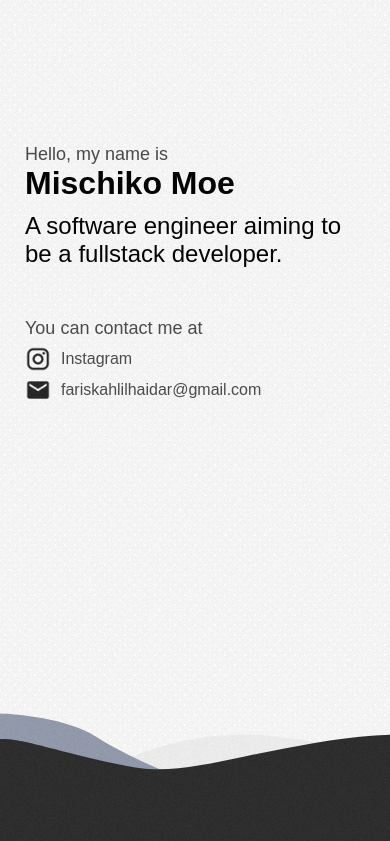
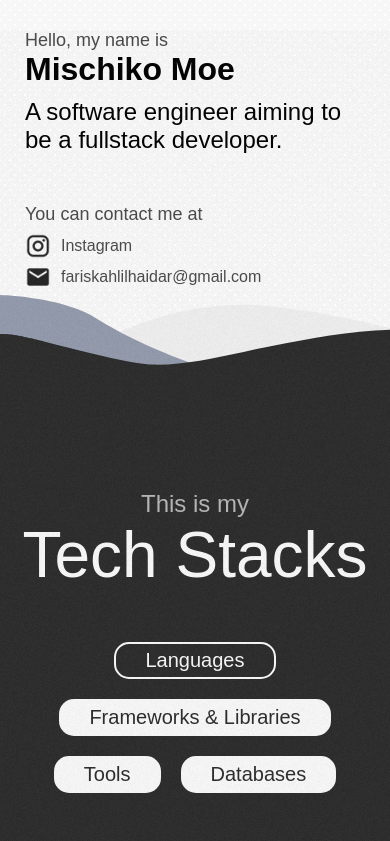
Before and after one commit to MiloAillo/Landing-Page, a React (Vite) app: page / in a window 390 px wide. Shown: the top 841 px of the page. Built offline with nearby package versions, Linux system fonts and the light colour scheme; a web font is replaced by a local one.

Commit message:
page 1 fully responsive

```diff
--- a/src/App.tsx
+++ b/src/App.tsx
@@ -9,6 +9,7 @@ import Ender from './components/ender'
 import './App.css'
 
 function App() {
+  // Lenis Smooth Scrolling
   useEffect(() => {
     const lenis = new Lenis()
     function raf(time: number) {
@@ -18,32 +19,31 @@ function App() {
     requestAnimationFrame(raf)
   }, [])
 
-  const { scrollY } = useScroll()
-
-  const backgroundY = useTransform(scrollY, [0, 3000], [0, -750])
-
+  //viewport tracker
   const [width, setWidth] = useState(window.innerWidth)
   const [parallax, setParallax] = useState<boolean>(false)
   useEffect(() => {
     const resize = () => setWidth(window.innerWidth)
     addEventListener("resize", resize);
-    (() => width >= 800 ? setParallax(false) : setParallax(true)) ();
+    (() => width >= 800 ? setParallax(true) : setParallax(false)) ();
     console.log(width, parallax)
     return () => removeEventListener("resize", resize)
   }, [width])
+
+  // background parallax
+  const { scrollY } = useScroll()
+  const backgroundY = useTransform(scrollY, [0, 3000], [0, parallax ? -750 : 0])
 
   return (
     <div className='app-container'>
       <motion.div className='background' style={{y: backgroundY}}></motion.div>
       <div className='overlay'></div>
       <div className='pages'>
-        <Page1 />
-        <div>
+        <Page1 parallax={parallax} />
         <Page2 />
-        <Page3 />
+        <Page3 parallax={parallax}/>
         <Page4 />
         <Ender />
-        </div>
       </div>
     </div>
   )
--- a/src/containers/Page1/page1.container.css
+++ b/src/containers/Page1/page1.container.css
@@ -8,3 +8,19 @@
   gap: 10px;
   flex-wrap: wrap;
 }
+
+.page1-wave {
+  position: relative;
+  height: 150px;
+  width: 100vw;
+}
+
+.page1-mobile {
+  /* height: 100vh; */
+  width: 100vw;
+  background-color: #F7F7F7;
+  display: flex;
+  flex-direction: column;
+  align-items: center;
+  margin: 30px 0 0 0;
+}
--- a/src/containers/Page1/page1.container.tsx
+++ b/src/containers/Page1/page1.container.tsx
@@ -4,7 +4,11 @@ import Page1Waves from '../../components/Page1/page1-waves'
 import "./page1.container.css"
 import { useRef } from 'react'
 
-function Page1() {
+  interface mainInterface{
+    parallax: boolean
+  }
+
+function Page1({ parallax }: mainInterface) {
   const ref = useRef(null)
   const { scrollYProgress } = useScroll({
     target: ref,
@@ -13,17 +17,17 @@ function Page1() {
   const { scrollYProgress: scrollYProgress2 } = useScroll({
     offset: ["start start", "end end"]
   })
-  const card: MotionValue<string> = useTransform(scrollYProgress2, [0, 1], ["0vh", "50vh"]) // Temp (50vh original)
+  const card: MotionValue<string> = useTransform(scrollYProgress2, [0, 1], ["0vh", parallax ? "50vh" : "0vh"]) // Temp (50vh original)
   const layer1: MotionValue<string> = useTransform(scrollYProgress, [0, 1], ["0vh", "0vh"])
-  const layer2: MotionValue<string> = useTransform(scrollYProgress, [1, 0], ["-5vh", "3vh"])
-  const layer3: MotionValue<string> = useTransform(scrollYProgress, [1, 0], ["-7vh", "5vh"])
+  const layer2: MotionValue<string> = useTransform(scrollYProgress, [1, 0], [parallax ? "5vh" : "0vh", parallax ? "5vh" : "0vh"])
+  const layer3: MotionValue<string> = useTransform(scrollYProgress, [1, 0], [parallax ? "5vh" : "0vh", parallax ? "5vh" : "-0vh"])
 
   return (
-    <div className='page1'>
+    <div className={parallax ? 'page1' : 'page1-mobile'}>
         <div>
         <Page1Content card={card}/>
         </div>
-        <div ref={ref}>
+        <div ref={ref} className={parallax ? "" : "page1-wave"}>
         <Page1Waves layer1={layer1} layer2={layer2} layer3={layer3} />
         </div>
     </div>
--- a/src/containers/Page3/page3.container.tsx
+++ b/src/containers/Page3/page3.container.tsx
@@ -5,7 +5,11 @@ import Page1Waves from "../../components/Page1/page1-waves"
 import Page3Content from "../../components/Page3/page3-content"
 import { useRef } from "react"
 
-function Page3() {
+interface mainInterface {
+    parallax: boolean
+}
+
+function Page3({ parallax }: mainInterface) {
     const ref1 = useRef(null)
     const ref2 = useRef(null)
     const { scrollYProgress: scrollYProgress1 } = useScroll({
```
